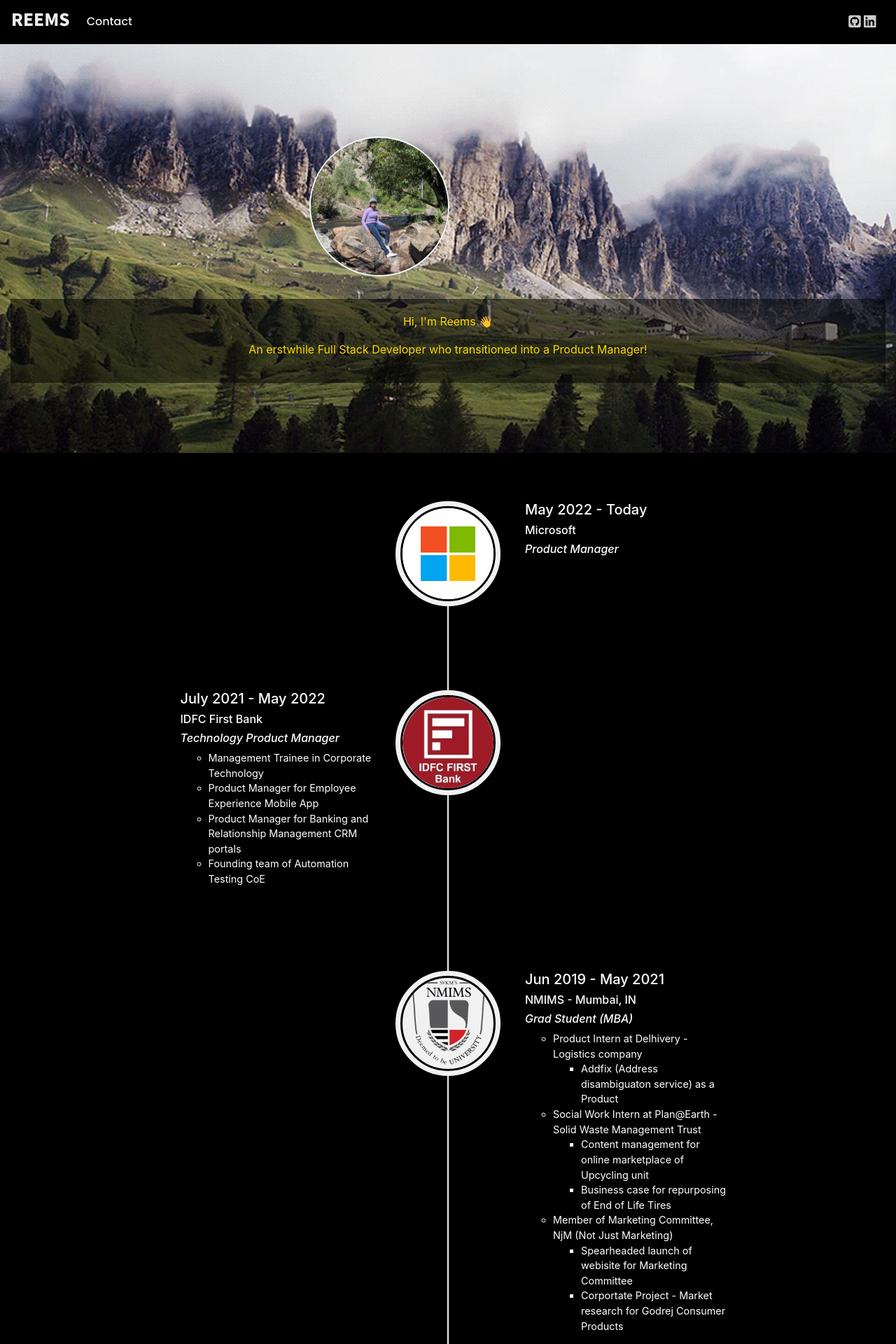
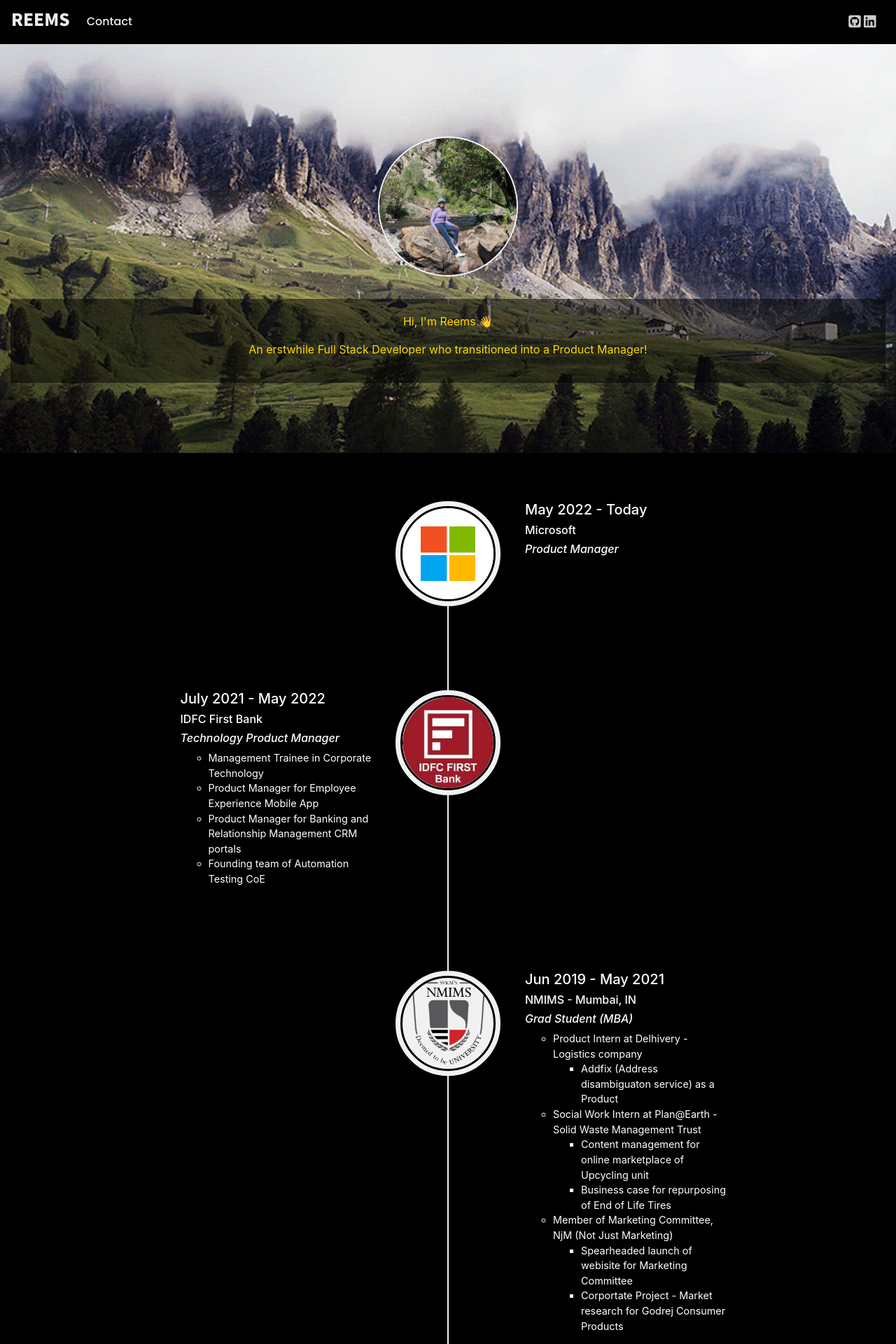
Before and after one commit to reemstk/reemstk.github.io, a Jekyll site: the page built from index.md, in a window 1280 px wide. Shown: the top 1920 px of the page at 70% size. Built offline with Jekyll 4.4.1, drawn with Linux system fonts in a browser that asks for light colours; nearby versions of some CDN libraries; comment, search, counter and statistics services are not loaded; our own code applies the rules of GitHub Pages for plain Markdown files.

Commit message:
Update header.html

```diff
--- a/_includes/header.html
+++ b/_includes/header.html
@@ -9,7 +9,7 @@
     <!-- dynamic text ends -->
     <!-- profile image begins-->
     <div class="row">
-      <div class="col-lg-4 col-md-4 col-sm-4 offset-lg-4 offset-md-4 offset-sm-4">
+      <div class="col-lg-4 col-md-4 col-sm-4 offset-lg-4 offset-md-4 offset-sm-4" style="text-align: center">
         {% if site.animate %}
         <img src="{{ site.profile_image }}" class="img-me" alt="...">
         {% else %}
```
